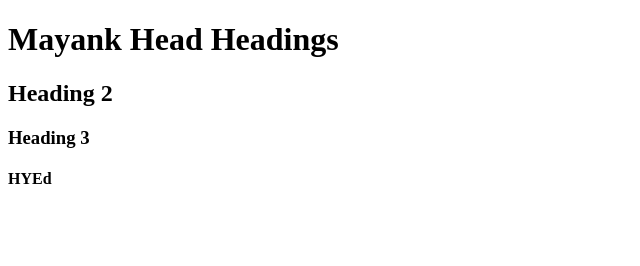
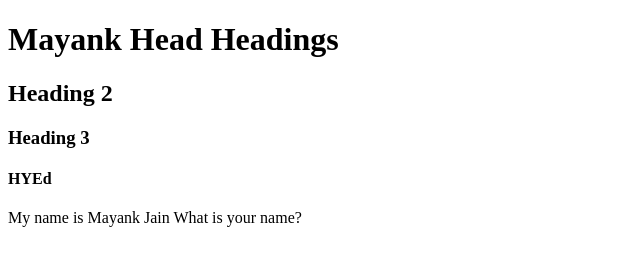
Before and after one commit to MayankLanetTeam/demo, a plain HTML site: page index.html in a window 1280 px wide. Shown: the whole page, without its empty margins (0-640 px from the left). Drawn offline with Linux system fonts and the light colour scheme.

Commit message:
Added paragraph

```diff
--- a/index.html
+++ b/index.html
@@ -12,6 +12,7 @@
 	<h4>HYEd</h4>
 </head>
 <body>
-
+	<p>My name is Mayank Jain
+	What is your name? </p>
 </body>
 </html>
```
